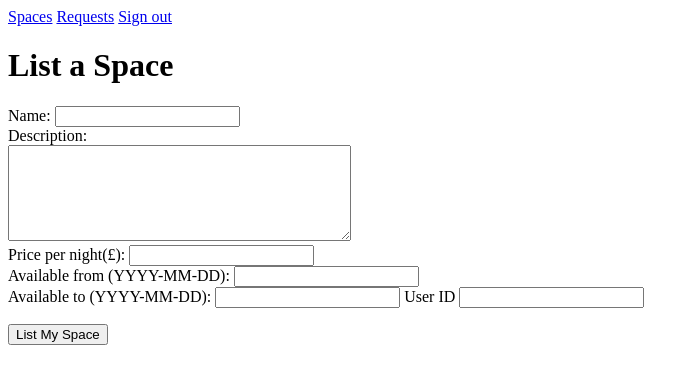
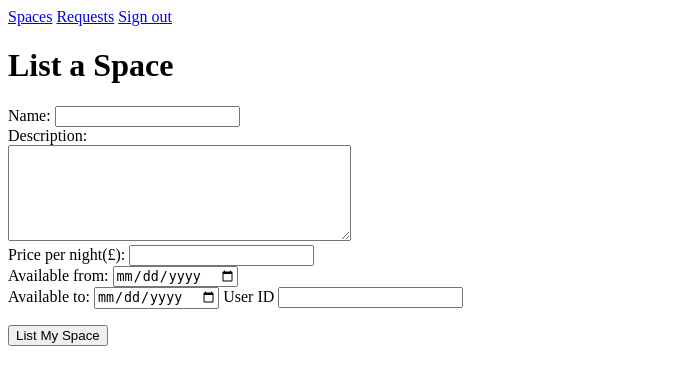
Before and after one commit to hudaa12/MakersBnB, a Flask app: page /space in a window 1280 px wide. Shown: the top 385 px of the page, without its empty margins (0-699 px from the left). Run offline with Flask 3, Linux system fonts and the light colour scheme.

Commit message:
dates added to available page

```diff
--- a/templates/space.html
+++ b/templates/space.html
@@ -32,11 +32,11 @@
       <label>Price per night(£):</label>
       <input type="text" name="price" id="price" />
       <br />
-      <label>Available from (YYYY-MM-DD):</label>
-      <input type="text" name="available_from" id="available_from" />
+      <label>Available from:</label>
+      <input type="date" pattern="\d{4}-\d{2}-\d{2}" name="available_from" id="available_from" />
       <br />
-      <label>Available to (YYYY-MM-DD):</label>
-      <input type="text" name="available_to" id="available_to" />
+      <label>Available to:</label>
+      <input type="date" pattern="\d{4}-\d{2}-\d{2}" name="available_to" id="available_to" />
 
       <label>User ID</label>
       <input type="text" name="user_id" id="user_id" />
```
